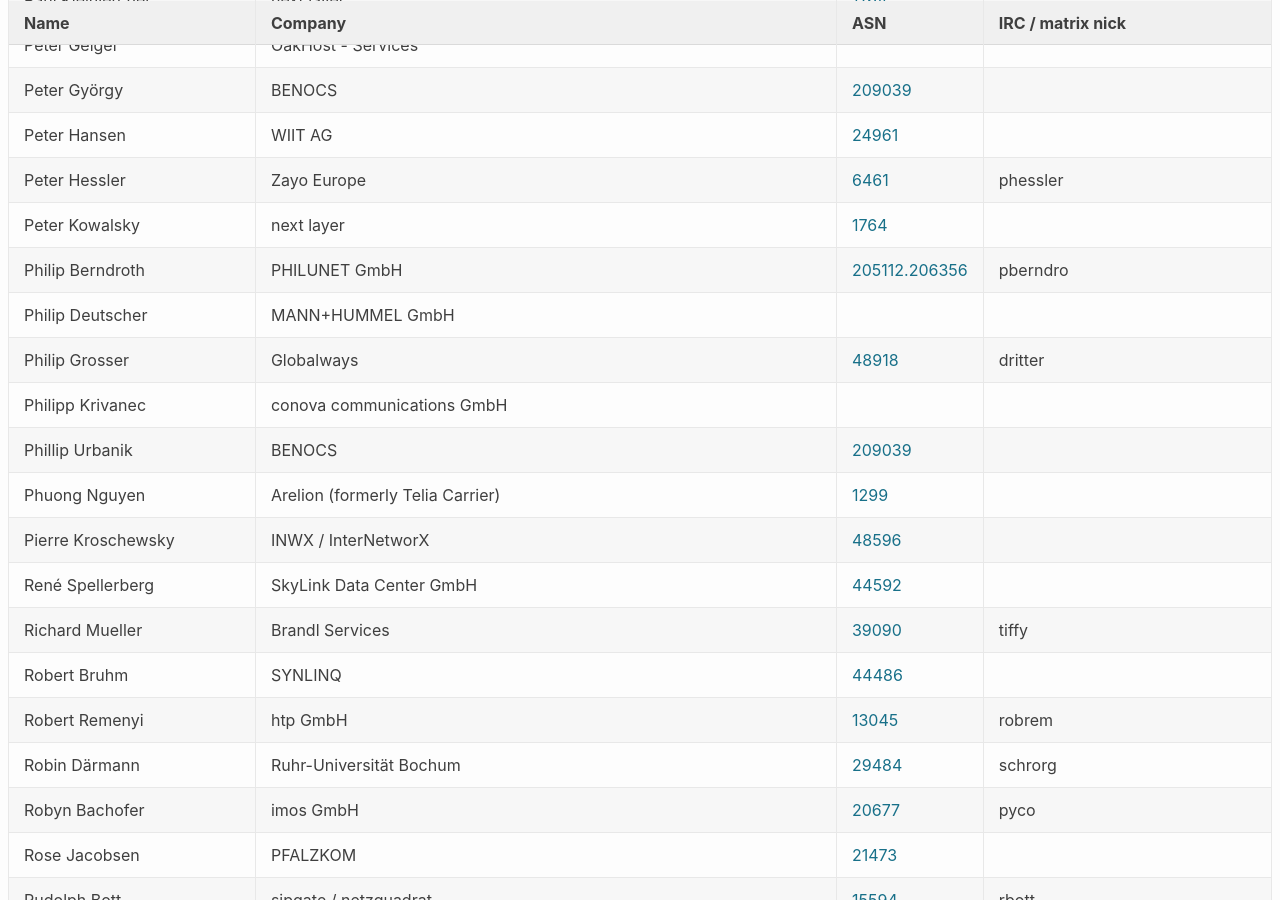
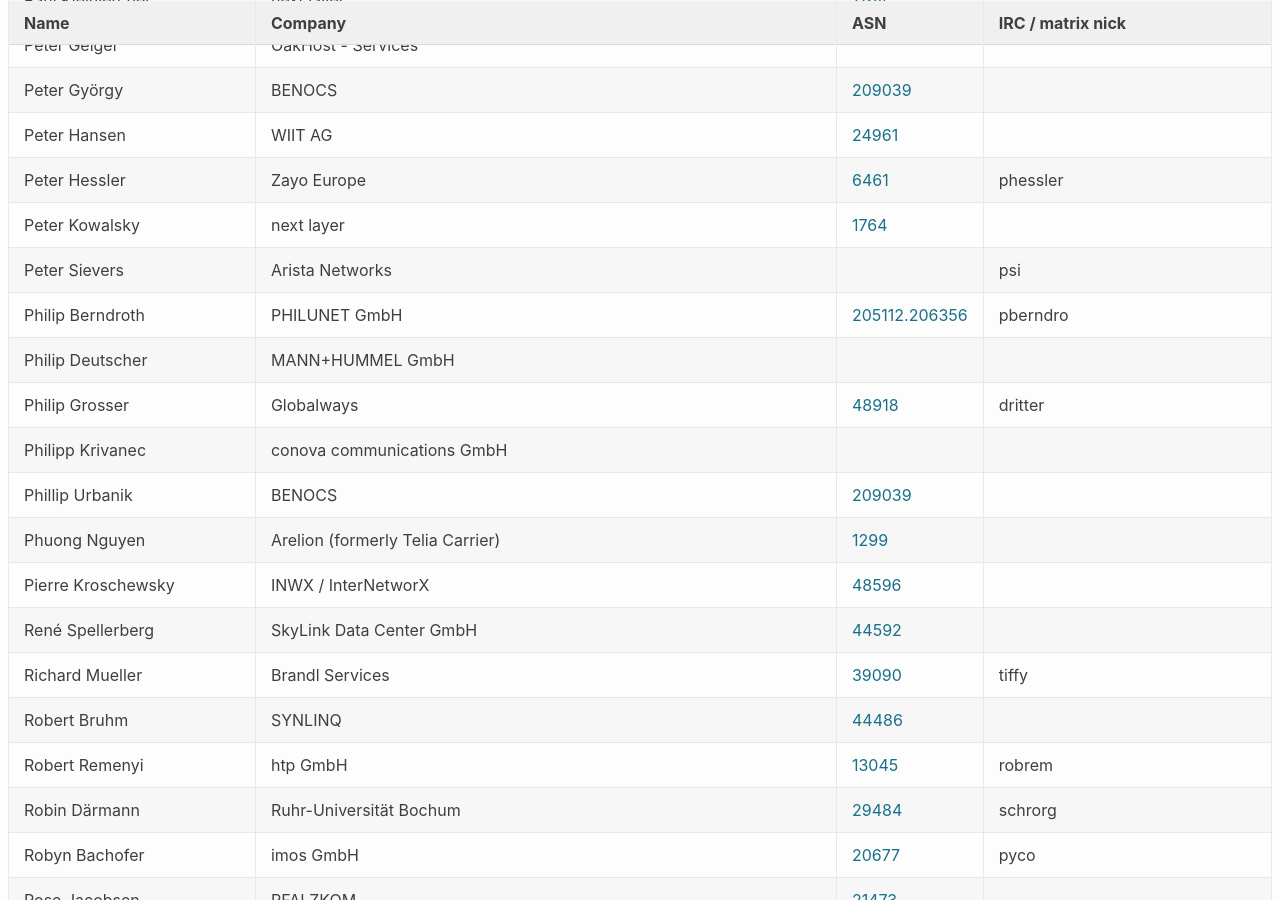
Before and after one commit to denog/pretix-attendeelist, a Jekyll site: the page built from denog16/index.markdown, in a window 1280 px wide and 900 px high, scrolled down 13300 px. Built offline with Jekyll 4.4.1, drawn with Linux system fonts in a browser that asks for light colours.

Commit message:
Latest data: Fri Oct 18 07:29:54 UTC 2024

```diff
--- a/_data/attendees_denog16_onsite.json
+++ b/_data/attendees_denog16_onsite.json
@@ -1770,6 +1770,12 @@
     "asn": "1764"
   },
   {
+    "name": "Peter Sievers",
+    "company": "Arista Networks",
+    "irc": "psi",
+    "asn": null
+  },
+  {
     "name": "Philip Berndroth",
     "company": "PHILUNET GmbH",
     "irc": "pberndro",
```
